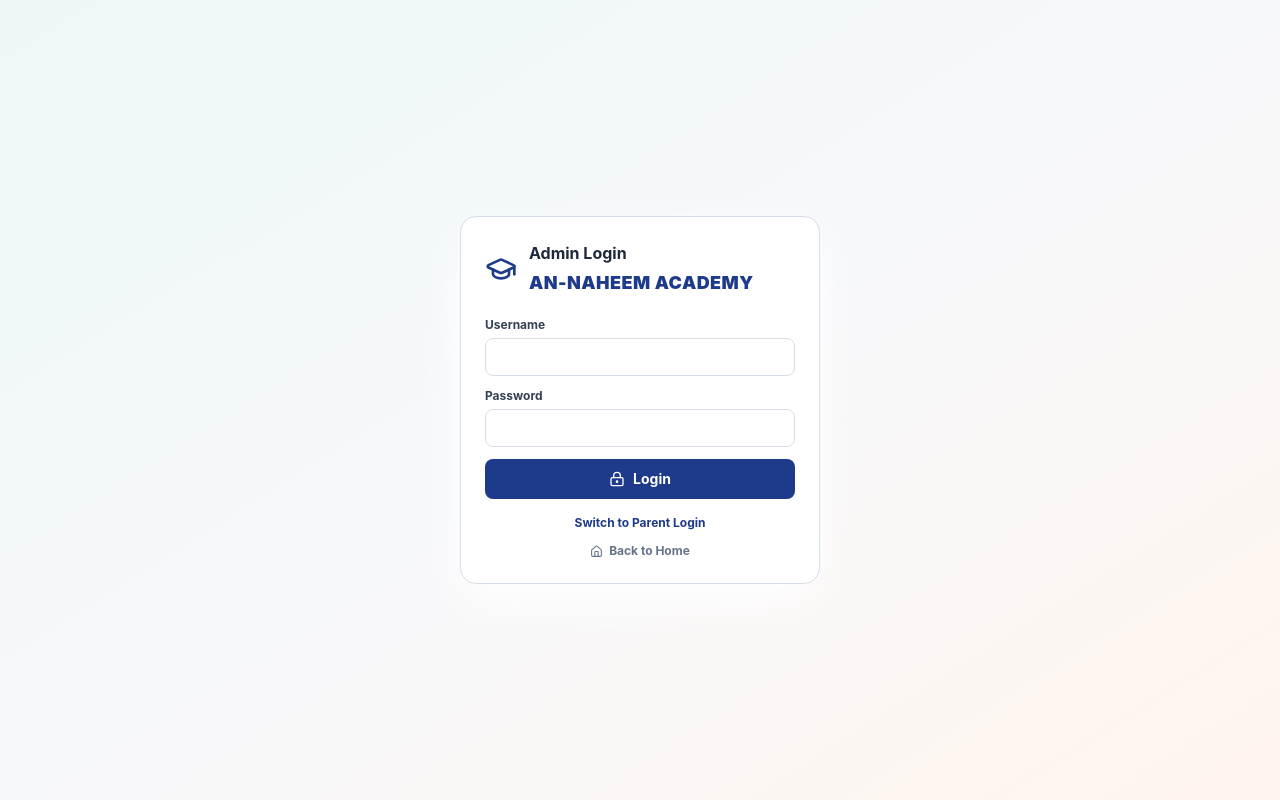
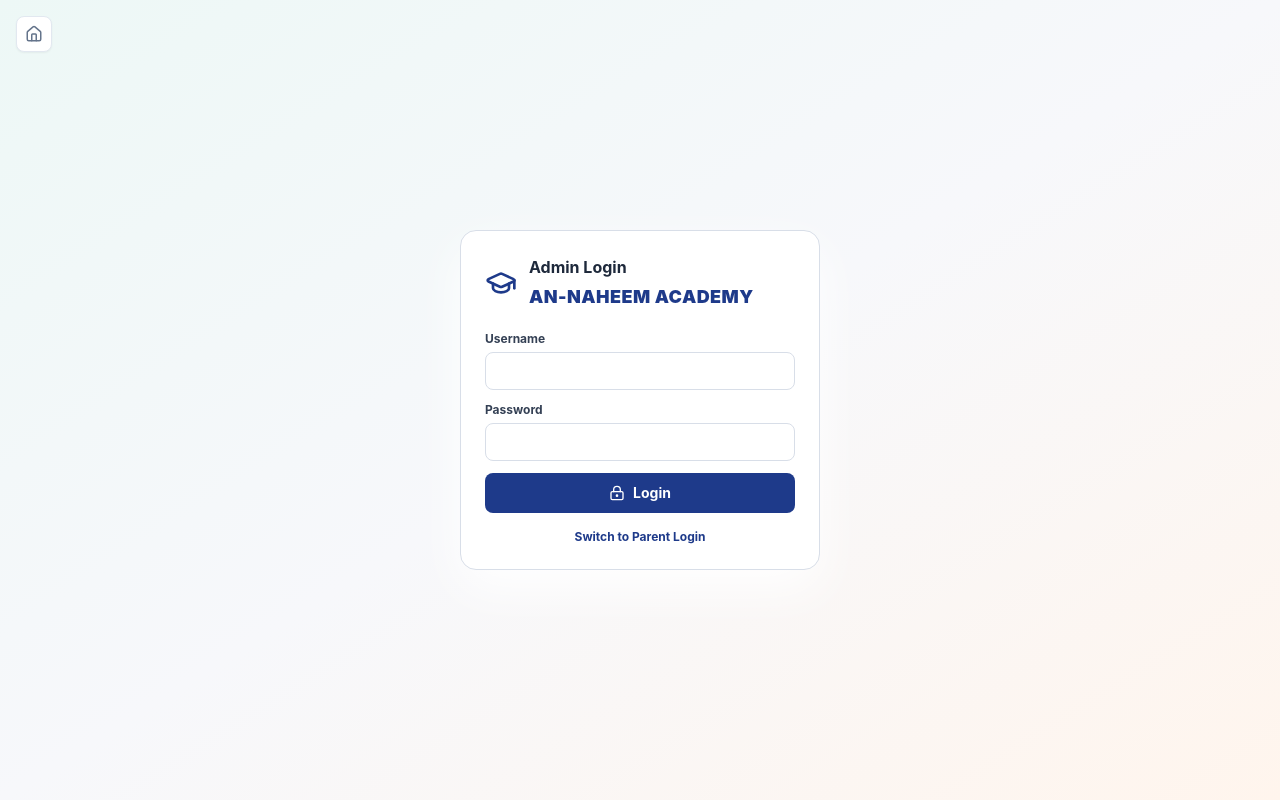
Before and after one commit to IbnToyyibah/An-naheem-Academy-Result, a React (Vite) app: page /#/admin-login in a window 1280 px wide. Built offline with nearby package versions, Linux system fonts and the light colour scheme.

Commit message:
Login page: home icon only at top left corner

```diff
--- a/src/pages/Login.jsx
+++ b/src/pages/Login.jsx
@@ -30,6 +30,11 @@
 
   return (
     <main className="grid min-h-screen place-items-center bg-gradient-to-br from-[#edf8f6] via-[#f7f8fb] to-[#fff5ed] p-6 max-[520px]:p-3">
+
+      {/* Home icon — top left */}
+      <Link to="/" className="fixed top-4 left-4 h-9 w-9 flex items-center justify-center bg-white border border-slate-200 rounded-lg shadow-sm hover:text-[#1e3a8a] hover:border-blue-300 hover:bg-blue-50 transition-all text-slate-500">
+        <Home size={18} />
+      </Link>
       <section className="w-full max-w-[360px] rounded-2xl border border-line bg-panel p-6 shadow-panel max-[520px]:p-4">
         <div className="mb-5 flex items-center gap-3">
           <GraduationCap className="text-primary" size={32} />
@@ -66,10 +71,6 @@
         <Link to={isAdmin ? '/parent-login' : '/admin-login'} className="mt-4 block text-center text-xs font-bold text-primary hover:underline">
           {isAdmin ? 'Switch to Parent Login' : 'Switch to Admin Login'}
         </Link>
-
-        <Link to="/" className="mt-3 flex items-center justify-center gap-1.5 text-xs font-bold text-slate-500 hover:text-[#1e3a8a] transition-colors">
-          <Home size={13} /> Back to Home
-        </Link>
       </section>
     </main>
   );
```
